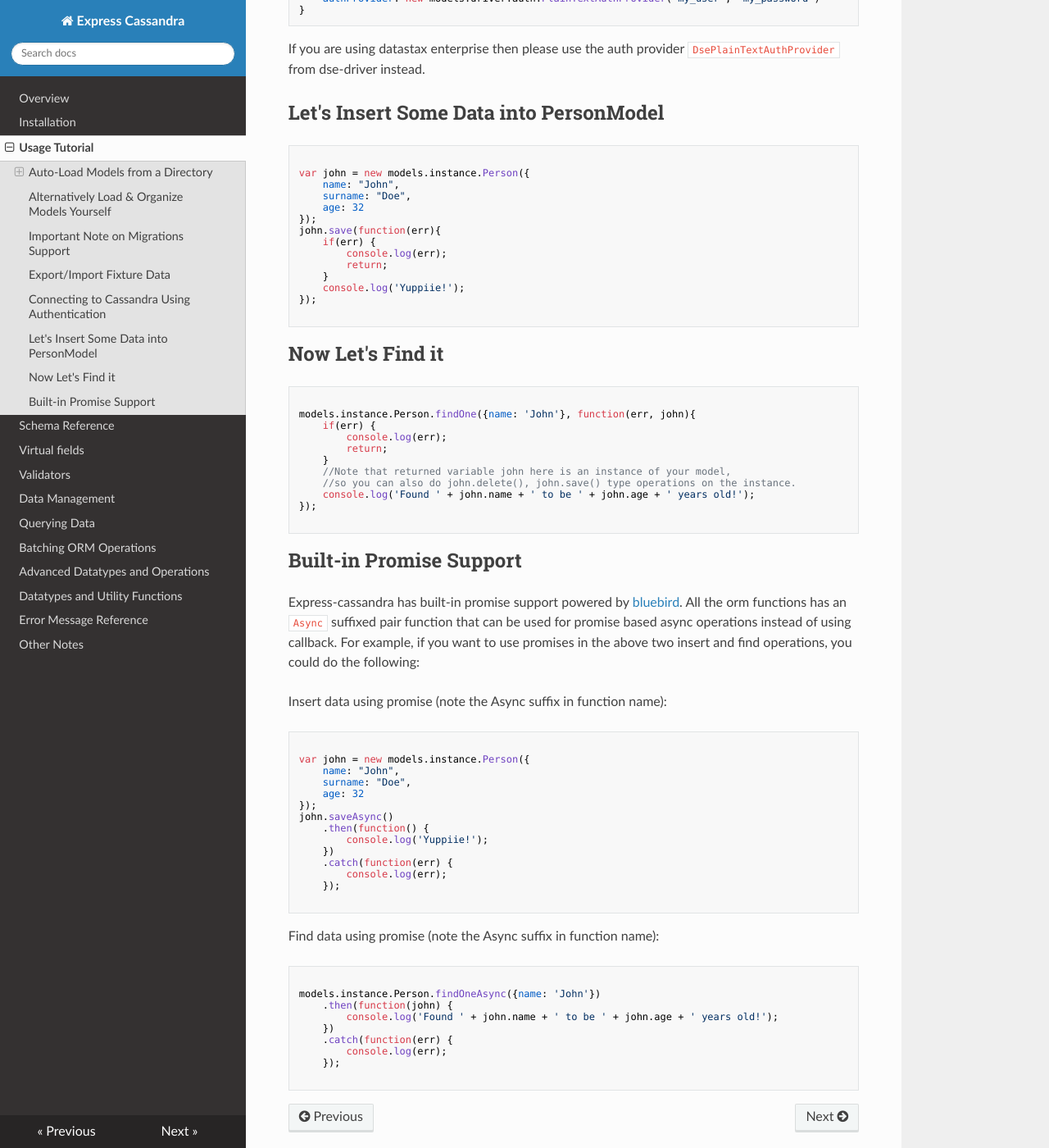
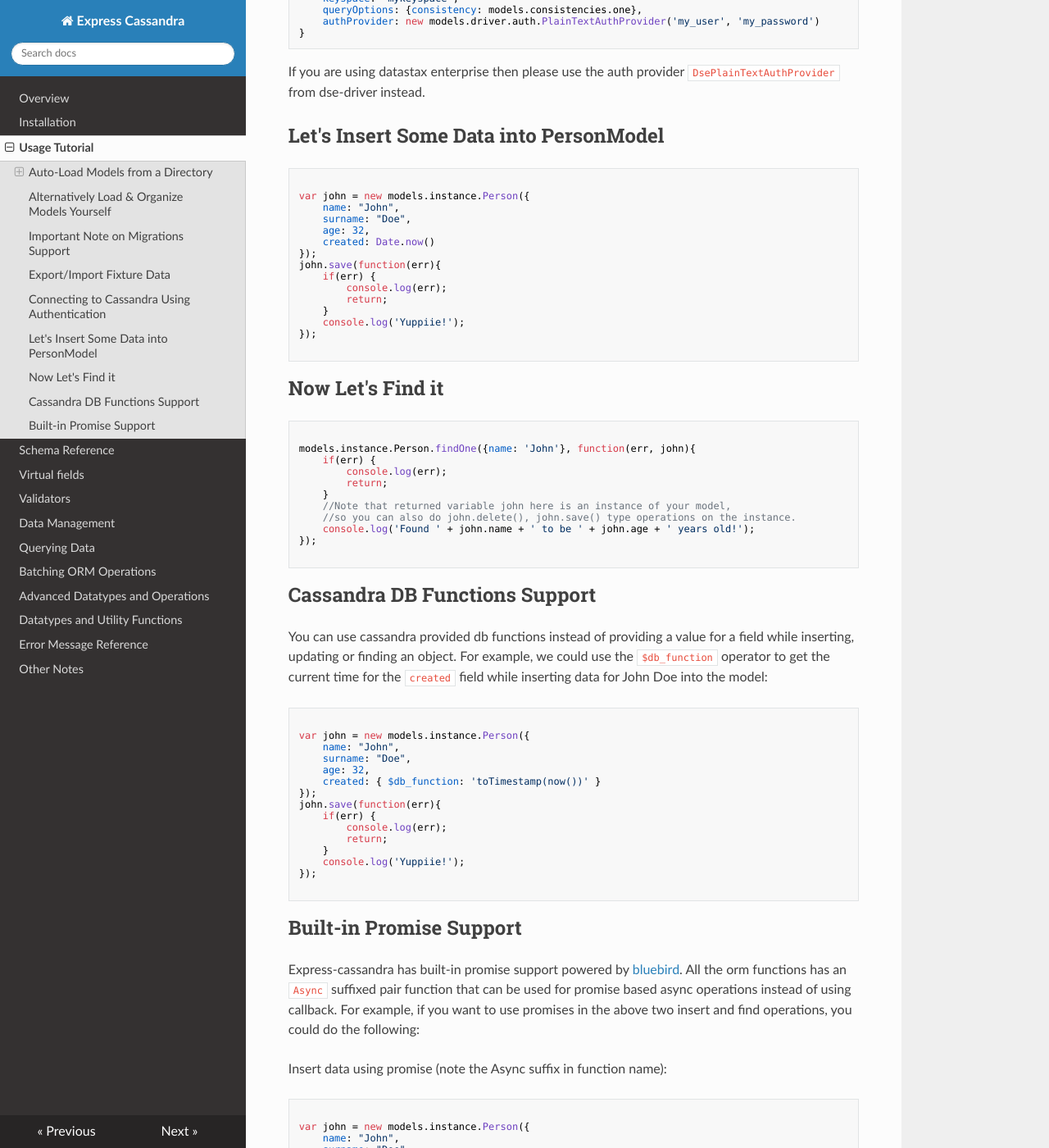
Before and after one commit to masumsoft/express-cassandra, an MkDocs documentation site: the page built from docs/usage.md, in a window 1280 px wide and 1400 px high, scrolled down 3453 px. Shown: the whole window at 82% size. Built offline with MkDocs 1.6.1, drawn with Linux system fonts in a browser that asks for light colours; nearby versions of some CDN libraries; old or Windows-style settings are respelled for this version of MkDocs; some of the changed text lies outside the part shown.

Commit message:
improving docs and tests for db_function support

````diff
--- a/docs/usage.md
+++ b/docs/usage.md
@@ -80,7 +80,8 @@ module.exports = {
     fields:{
         name    : "text",
         surname : "text",
-        age     : "int"
+        age     : "int",
+        created : "timestamp"
     },
     key:["name"]
 }
@@ -119,7 +120,8 @@ models.init(function (err) {
         fields:{
             name    : "text",
             surname : "text",
-            age     : "int"
+            age     : "int",
+            created : "timestamp"
         },
         key:["name"]
     }, function(err, UserModel){
@@ -177,7 +179,8 @@ If you are using datastax enterprise then please use the auth provider `DsePlain
 var john = new models.instance.Person({
     name: "John",
     surname: "Doe",
-    age: 32
+    age: 32,
+    created: Date.now()
 });
 john.save(function(err){
     if(err) {
@@ -201,6 +204,28 @@ models.instance.Person.findOne({name: 'John'}, function(err, john){
     //Note that returned variable john here is an instance of your model,
     //so you can also do john.delete(), john.save() type operations on the instance.
     console.log('Found ' + john.name + ' to be ' + john.age + ' years old!');
+});
+
+```
+
+## Cassandra DB Functions Support
+
+You can use cassandra provided db functions instead of providing a value for a field while inserting, updating or finding an object. For example, we could use the `$db_function` operator to get the current time for the `created` field while inserting data for John Doe into the model:
+
+```js
+
+var john = new models.instance.Person({
+    name: "John",
+    surname: "Doe",
+    age: 32,
+    created: { $db_function: 'toTimestamp(now())' }
+});
+john.save(function(err){
+    if(err) {
+        console.log(err);
+        return;
+    }
+    console.log('Yuppiie!');
 });
 
 ```
````
Also changed, not shown: docs/schema.md (+1 -1 lines), 2 other files.
